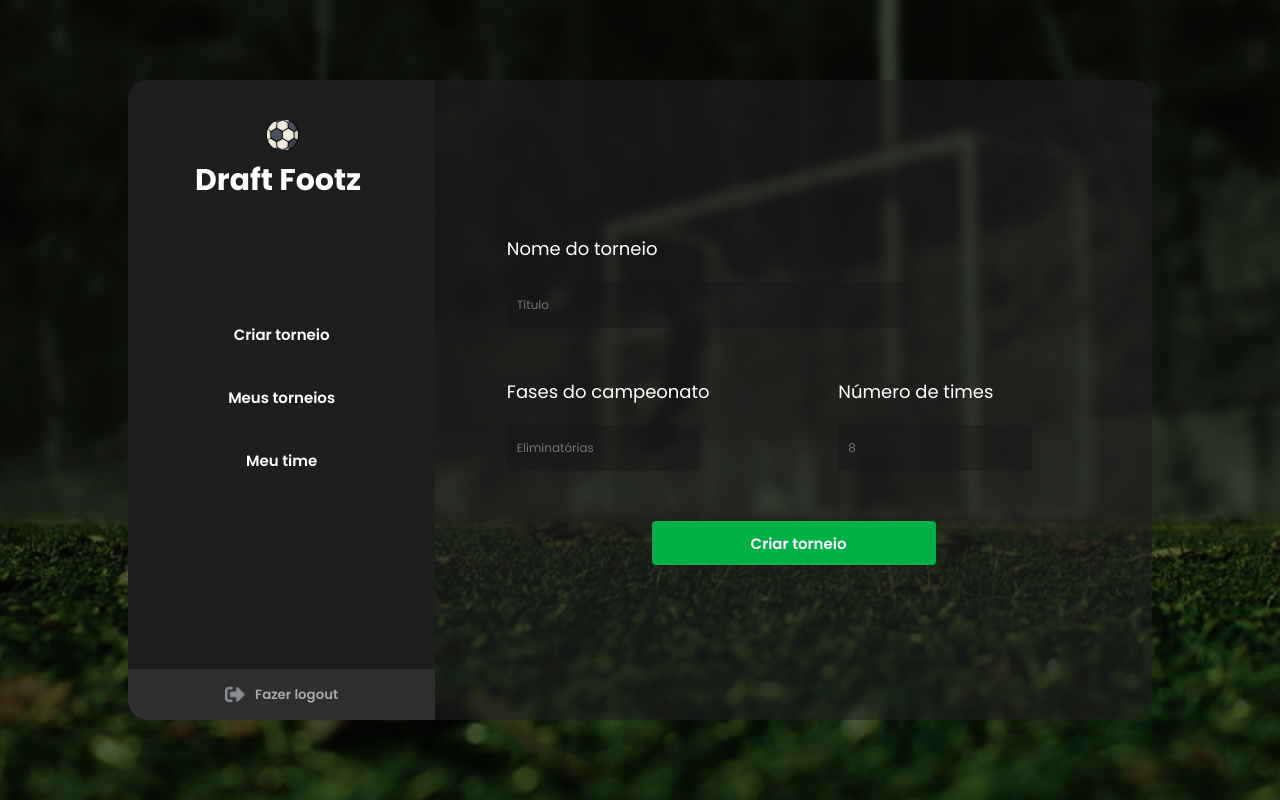
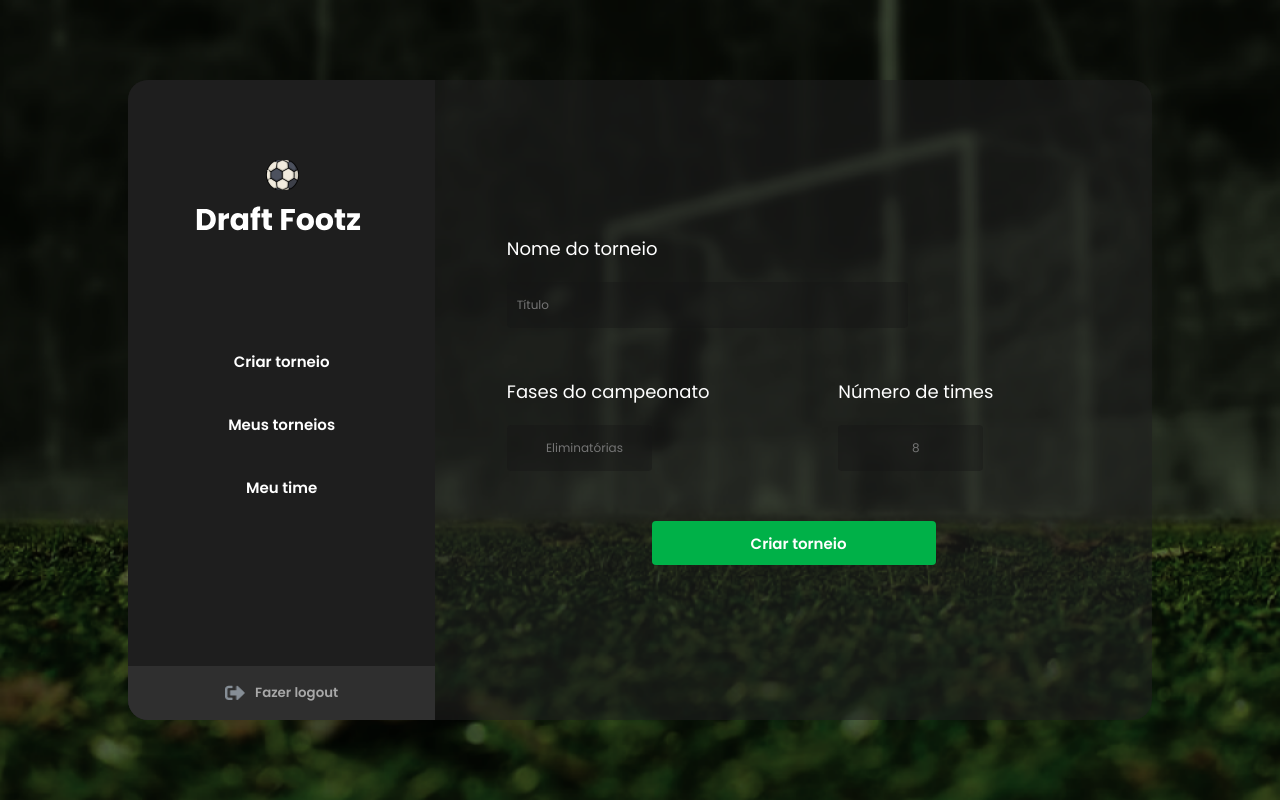
Before and after one commit to draft-footz/draft-footz, a React (Create React App) app: page /dashboard in a window 1280 px wide. Both pictures are taken after a click on the button "Meus torneios". Built offline with nearby package versions, Linux system fonts and the light colour scheme.

Commit message:
feat: removes all classes

```diff
--- a/src/components/TournamentCreation/index.tsx
+++ b/src/components/TournamentCreation/index.tsx
@@ -1,45 +1,42 @@
 import { ButtonSend } from "../../styles/Buttons/style";
-import { StyledFormInput } from "../../styles/Inputs/style";
-import { FormTournamentCreation } from "./style";
+import {
+  DivButtonCreateTournament,
+  DivGlobalTournament,
+  DivInputDisabled,
+  DivInputInfoTournament,
+  DivInputTitle,
+  FormTournamentCreation,
+  InputTournamentCreation,
+  InputTournamentType,
+} from "./style";
 
 export const TournamentCreation = () => {
   return (
     <FormTournamentCreation>
-      <div className="div-global-tournament">
-        <div className="div-input-title">
+      <DivGlobalTournament>
+        <DivInputTitle>
           <label htmlFor="name">Nome do torneio</label>
-          <StyledFormInput
-            className="input-tournament-creation"
-            type="text"
-            placeholder="Título"
-          />
-        </div>
-        <div className="div-input-disbled">
-          <div className="div-inputs-info-tournament">
+          <InputTournamentCreation type="text" placeholder="Título" />
+        </DivInputTitle>
+        <DivInputDisabled>
+          <DivInputInfoTournament>
             <label htmlFor="step">Fases do campeonato</label>
-            <StyledFormInput
+            <InputTournamentType
               className="input-tournament-type"
               type="text"
               disabled
               placeholder="Eliminatórias"
             />
-          </div>
-          <div className="div-inputs-info-tournament">
+          </DivInputInfoTournament>
+          <DivInputInfoTournament>
             <label htmlFor="teams">Número de times</label>
-            <StyledFormInput
-              className="input-teams-number"
-              type="text"
-              disabled
-              placeholder="8"
-            />
-          </div>
-        </div>
-        <div className="div-button-create-tournament">
-          <ButtonSend className="button-create-tournament">
-            Criar torneio
-          </ButtonSend>
-        </div>
-      </div>
+            <InputTournamentType type="text" disabled placeholder="8" />
+          </DivInputInfoTournament>
+        </DivInputDisabled>
+        <DivButtonCreateTournament>
+          <ButtonSend>Criar torneio</ButtonSend>
+        </DivButtonCreateTournament>
+      </DivGlobalTournament>
     </FormTournamentCreation>
   );
 };
--- a/src/components/TournamentCreation/style.ts
+++ b/src/components/TournamentCreation/style.ts
@@ -13,58 +13,6 @@ export const FormTournamentCreation = styled.form`
   input {
     height: 46px;
   }
-
-  .div-global-tournament {
-    width: 80%;
-    display: flex;
-    flex-direction: column;
-    gap: 50px;
-  }
-  .div-input-title {
-    display: flex;
-    flex-direction: column;
-    gap: 20px;
-  }
-  .div-input-disbled {
-    display: flex;
-    justify-content: space-between;
-    max-width: 600px;
-    width: 100%;
-    align-items: center;
-  }
-  .input-tournament-creation {
-    outline: none;
-    padding-left: 10px;
-    width: 70%;
-  }
-  .input-tournament-creation:focus {
-    border: 2px solid #9f9f9f;
-  }
-  .input-tournament-type {
-    width: 40%;
-  }
-  .input-teams-number {
-    width: 40%;
-  }
-  .div-button-create-tournament {
-    display: flex;
-    justify-content: center;
-  }
-  .div-inputs-info-tournament {
-    display: flex;
-    flex-direction: column;
-    display: flex;
-    flex-direction: column;
-    gap: 20px;
-  }
-  .div-inputs-info-tournament input {
-    width: 80%;
-  }
-  .button-create-tournament {
-    width: 50%;
-    max-width: 284px;
-    height: 44px;
-  }
   @media (max-width: 1000px) {
     label {
       font-size: 16px;
@@ -76,3 +24,71 @@ export const FormTournamentCreation = styled.form`
     }
   }
 `;
+export const DivGlobalTournament = styled.div`
+  width: 80%;
+  display: flex;
+  flex-direction: column;
+  gap: 50px;
+`;
+
+export const DivInputTitle = styled.div`
+  display: flex;
+  flex-direction: column;
+  gap: 20px;
+`;
+
+export const InputTournamentCreation = styled.input`
+  width: 70%;
+  height: 40px;
+  background-color: var(--inputsBackground);
+  border-radius: 4px;
+  padding-left: 10px;
+  color: white;
+  font-size: 12px;
+  outline: none;
+
+  :focus {
+    border: 2px solid #9f9f9f;
+    border-color: var(--gray0);
+    background-color: var(--inputsBackgroundFocus);
+  }
+`;
+
+export const DivInputDisabled = styled.div`
+  display: flex;
+  justify-content: space-between;
+  max-width: 600px;
+  width: 100%;
+  align-items: center;
+`;
+
+export const DivInputInfoTournament = styled.div`
+  display: flex;
+  flex-direction: column;
+  display: flex;
+  flex-direction: column;
+  gap: 20px;
+`;
+
+export const InputTournamentType = styled.input`
+  width: 60%;
+  height: 40px;
+  background-color: var(--inputsBackground);
+  border-radius: 4px;
+  padding-left: 10px;
+  color: white;
+  font-size: 12px;
+  outline: none;
+  text-align: center;
+`;
+
+export const DivButtonCreateTournament = styled.div`
+  display: flex;
+  justify-content: center;
+
+  button {
+    width: 50%;
+    max-width: 284px;
+    height: 44px;
+  }
+`;
--- a/src/components/Welcome/style.ts
+++ b/src/components/Welcome/style.ts
@@ -7,7 +7,7 @@ export const SectionWelcome = styled.div`
   justify-content: center;
   align-items: center;
 
-  .text {
+  h2 {
     font-size: 18px;
     text-align: center;
     margin-top: 30px;
--- a/src/pages/Dashboard/index.tsx
+++ b/src/pages/Dashboard/index.tsx
@@ -1,8 +1,16 @@
 import React, { useState } from "react";
 import { TournamentCreation } from "../../components/TournamentCreation";
-import { ButtonLogout, ButtonMenu } from "../../styles/Buttons/style";
+import { ButtonMenu } from "../../styles/Buttons/style";
 import { FigureBackgroundDashboard } from "../../styles/Figures/style";
-import { Main } from "./style";
+import {
+  ButtonLogout,
+  DivButtonLogout,
+  DivLogoAndButtons,
+  DivMenu,
+  FigureLogo,
+  Main,
+  SectionDashboard,
+} from "./style";
 
 export const DashboardPage = () => {
   const [value, setValue] = useState(0);
@@ -16,36 +24,30 @@ export const DashboardPage = () => {
         <img src="/bg-dashboard.png" alt="" />
       </FigureBackgroundDashboard>
       <Main>
-        <section className="section-dashboard">
-          <div className="div-menu">
-            <div className="div-logo-and-buttons">
-              <figure className="logo">
+        <SectionDashboard>
+          <DivMenu>
+            <DivLogoAndButtons>
+              <FigureLogo>
                 <img src="/logo.svg" alt="" />
-              </figure>
-              <ButtonMenu
-                onClick={() => handleClick(0)}
-                className="first-button-menu"
-              >
+              </FigureLogo>
+              <ButtonMenu onClick={() => handleClick(0)}>
                 Criar torneio
               </ButtonMenu>
-              <ButtonMenu
-                onClick={() => handleClick(1)}
-                className="secound-button-menu"
-              >
+              <ButtonMenu onClick={() => handleClick(1)}>
                 Meus torneios
               </ButtonMenu>
-              <ButtonMenu className="third-button-menu">Meu time</ButtonMenu>
-            </div>
-            <div className="div-button-logout">
-              <ButtonLogout className="button-logout">
-                <img className="icon-logout" src="/logout.png" alt="" />
-                <p className="text-button">Fazer logout</p>
+              <ButtonMenu onClick={() => handleClick(2)}>Meu time</ButtonMenu>
+            </DivLogoAndButtons>
+            <DivButtonLogout>
+              <ButtonLogout>
+                <img src="/logout.png" alt="" />
+                <p>Fazer logout</p>
               </ButtonLogout>
-            </div>
-          </div>
+            </DivButtonLogout>
+          </DivMenu>
           {value === 0 && <div />}
           {value === 1 && <TournamentCreation />}
-        </section>
+        </SectionDashboard>
       </Main>
     </>
   );
--- a/src/pages/Dashboard/style.ts
+++ b/src/pages/Dashboard/style.ts
@@ -8,47 +8,63 @@ export const Main = styled.main`
   display: flex;
   justify-content: center;
   align-items: center;
+`;
 
-  .section-dashboard {
+export const SectionDashboard = styled.section`
   background-color: #21212191;
   width: 80%;
   height: 80%;
   border-radius: 20px;
   overflow: hidden;
   display: flex;
-  }
-  .div-menu {
+`;
+
+export const DivMenu = styled.div`
   background-color: #1e1e1e;
   display: flex;
   flex-direction: column;
   width: 30%;
   height: 100%;
   align-items: center;
-  }
-  .div-menu button {
-    width: 100%;
-  }
-  .logo {
-    margin-top: 40px;
-    margin-bottom: 33px;
-  }
-  .first-button-menu {
-    margin-top: 60px;
-  }
-  .button-logout {
-    height: 51px;
-  }
-  .div-logo-and-buttons {
+`;
+
+export const DivLogoAndButtons = styled.div`
   width: 100%;
   display: flex;
   flex-direction: column;
   align-items: center;
-  }
-  .div-button-logout {
+`;
+
+export const FigureLogo = styled.figure`
+  margin-top: 80px;
+  margin-bottom: 80px;
+`;
+
+export const DivButtonLogout = styled.div`
   display: flex;
   align-items: flex-end;
   width: 100%;
   height: 100%;
   background-color: #1e1e1e;
+`;
+
+export const ButtonLogout = styled.button`
+  width: 100%;
+  background-color: #2f2f2f;
+  border: none;
+  display: flex;
+  justify-content: center;
+  align-items: center;
+  gap: 10px;
+  height: 54px;
+
+  img {
+    width: 20px;
+  }
+  p {
+    color: #a8a8a8;
+    font-weight: 600;
   }
 `;
+
+export const IconLogout = styled.img``;
--- a/src/styles/Buttons/style.ts
+++ b/src/styles/Buttons/style.ts
@@ -58,20 +58,3 @@ export const ButtonSend = styled.button`
 
   transition: 0.5s;
 `;
-
-// button logout da dashboard
-export const ButtonLogout = styled.button`
-  background-color: #2f2f2f;
-  border: none;
-  display: flex;
-  justify-content: center;
-  align-items: center;
-  gap: 10px;
-  .text-button {
-    color: #a8a8a8;
-    font-weight: 600;
-  }
-  .icon-logout {
-    width: 20px;
-  }
-`;
```
Also changed, not shown: src/components/Welcome/index.tsx (+5 -5 lines), public/lines-table.png (added). Lines whose indentation alone changed are shown as unchanged.
